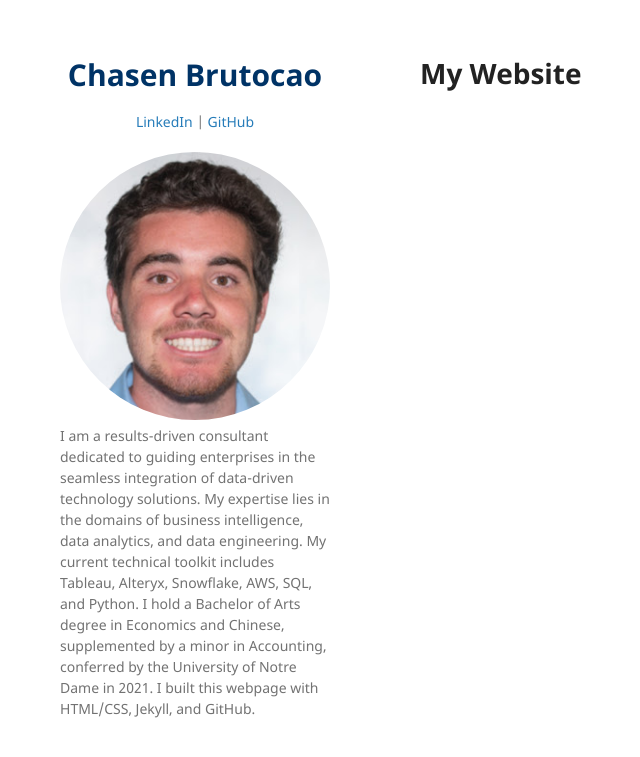
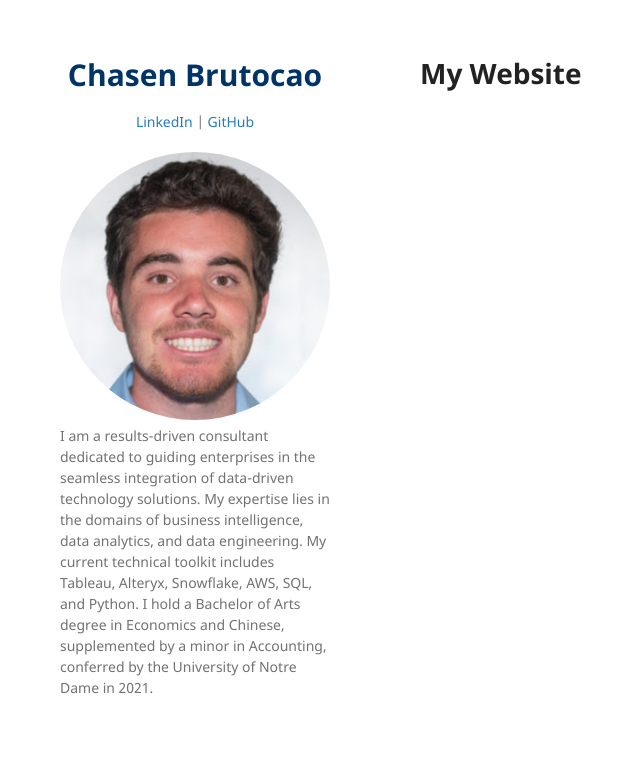
Before and after one commit to chasenbru/chasenbru.github.io, a Jekyll site: the page built from README.md, in a window 1280 px wide. Shown: the top 757 px of the page, without its empty margins (150-790 px from the left). Built offline with Jekyll 4.4.1, drawn with Linux system fonts in a browser that asks for light colours; our own code applies the rules of GitHub Pages for plain Markdown files.

Commit message:
Update _config.yaml

```diff
--- a/_config.yaml
+++ b/_config.yaml
@@ -2,5 +2,5 @@ remote_theme: pages-themes/minimal@v0.2.0
 plugins:
 - jekyll-remote-theme # add this line to the plugins list if you already have one
 title:
-description: I am a results-driven consultant dedicated to guiding enterprises in the seamless integration of data-driven technology solutions. My expertise lies in the domains of business intelligence, data analytics, and data engineering. My current technical toolkit includes Tableau, Alteryx, Snowflake, AWS, SQL, and Python. I hold a Bachelor of Arts degree in Economics and Chinese, supplemented by a minor in Accounting, conferred by the University of Notre Dame in 2021. I built this webpage with HTML/CSS, Jekyll, and GitHub.
+description: I am a results-driven consultant dedicated to guiding enterprises in the seamless integration of data-driven technology solutions. My expertise lies in the domains of business intelligence, data analytics, and data engineering. My current technical toolkit includes Tableau, Alteryx, Snowflake, AWS, SQL, and Python. I hold a Bachelor of Arts degree in Economics and Chinese, supplemented by a minor in Accounting, conferred by the University of Notre Dame in 2021.
 logo: assets/img/ChasenBrutocao_photo.jpg
```
